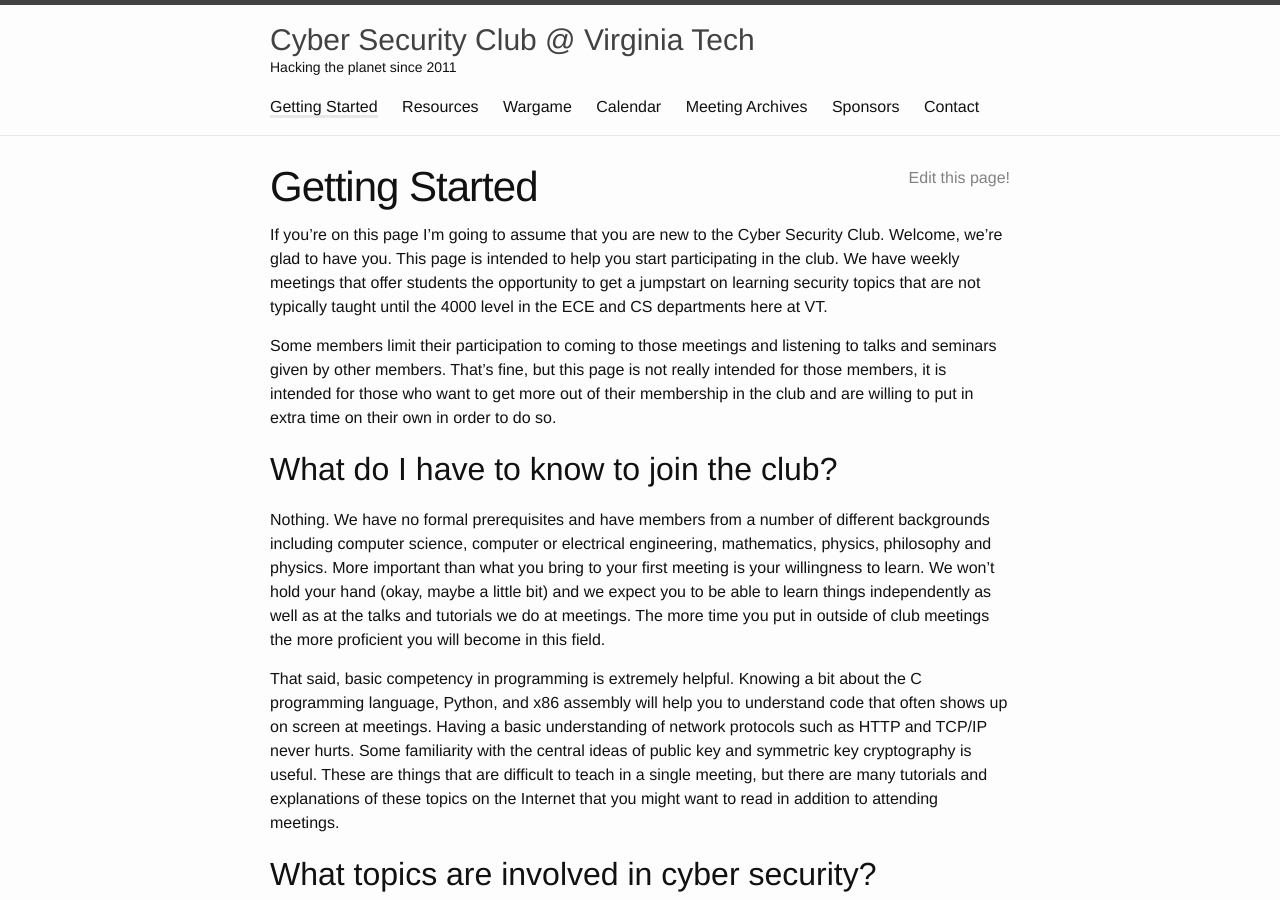
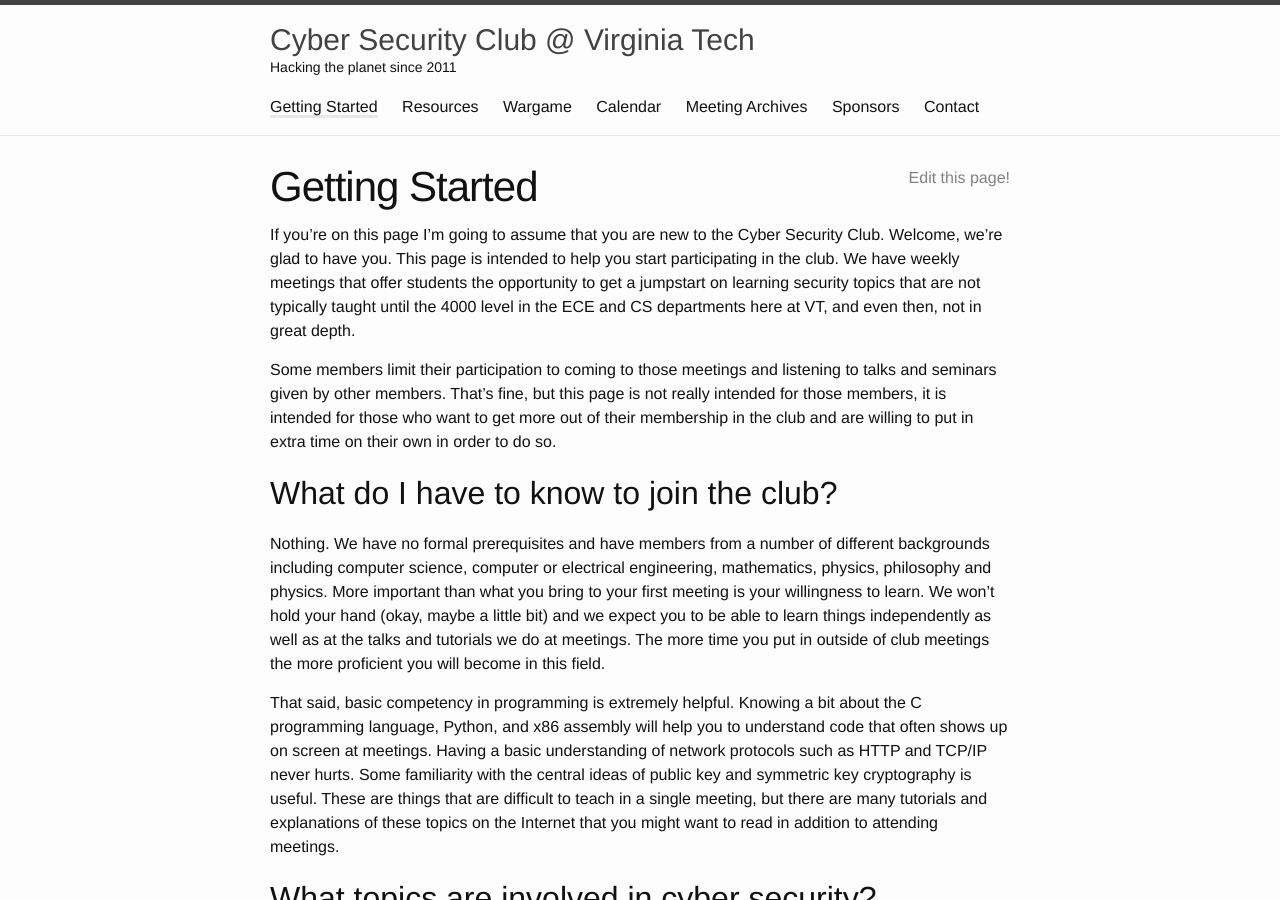
Before and after one commit to VTCSec/vtcsec.org, a Jekyll site: the page built from getting_started.md, in a window 1280 px wide and 900 px high. Built offline with Jekyll 4.4.1, drawn with Linux system fonts in a browser that asks for light colours.

Commit message:
"Salty as fuck." - nluther

```diff
--- a/getting_started.md
+++ b/getting_started.md
@@ -5,7 +5,7 @@
 edit_link: true
 ---
 
-If you're on this page I'm going to assume that you are new to the Cyber Security Club. Welcome, we're glad to have you. This page is intended to help you start participating in the club. We have weekly meetings that offer students the opportunity to get a jumpstart on learning security topics that are not typically taught until the 4000 level in the ECE and CS departments here at VT.
+If you're on this page I'm going to assume that you are new to the Cyber Security Club. Welcome, we're glad to have you. This page is intended to help you start participating in the club. We have weekly meetings that offer students the opportunity to get a jumpstart on learning security topics that are not typically taught until the 4000 level in the ECE and CS departments here at VT, and even then, not in great depth.
 
 Some members limit their participation to coming to those meetings and listening to talks and seminars given by other members. That's fine, but this page is not really intended for those members, it is intended for those who want to get more out of their membership in the club and are willing to put in extra time on their own in order to do so.
 
```
